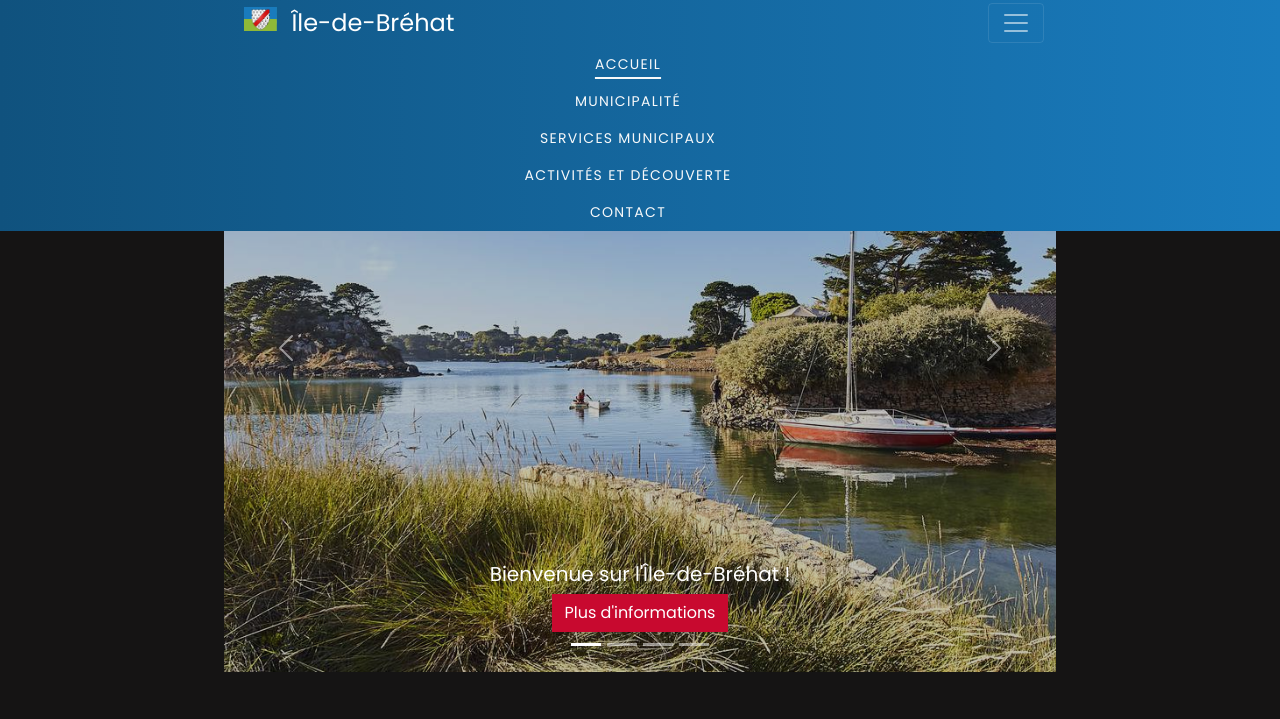
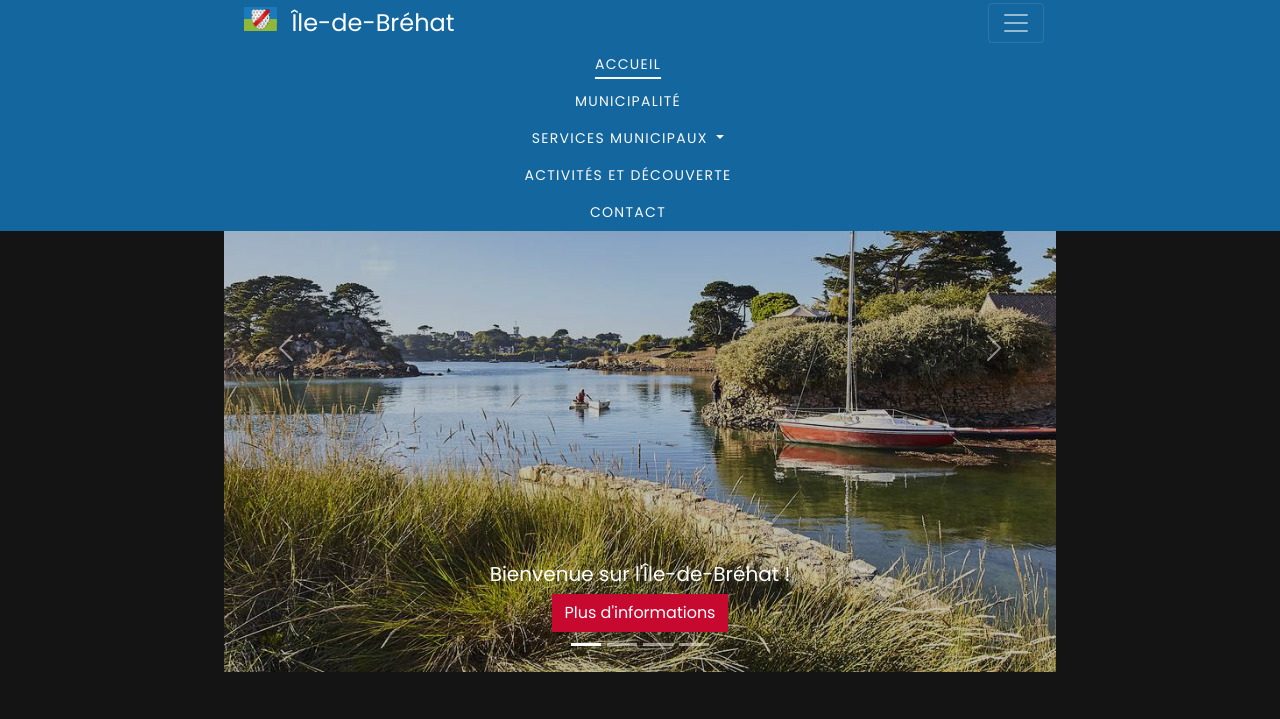
Before and after one commit to yusa-ai/brehat, a PHP site: page / in a window 1280 px wide, after a click that opens the changed part. Shown: the top 719 px of the page. Run offline with PHP 8.4, Linux system fonts and the light colour scheme.

Commit message:
Ajoute dropdown sur Services municipaux (navbar)

```diff
--- a/css/style.css
+++ b/css/style.css
@@ -5,6 +5,7 @@ body {
 :root {
     --global-padding: 17.5%;
     --global-red: #c8092f;
+    --carousel-background: #151414FF;
 }
 
 
@@ -25,6 +26,15 @@ body {
     letter-spacing: .08rem;
     margin-right: 1.5rem;
     position: relative;
+}
+
+.dropdown-menu {
+    border: 0;
+    background-color: var(--carousel-background);
+}
+
+.dropdown-item:hover {
+    color: black !important;
 }
 
 /* Tourisme */
@@ -65,7 +75,7 @@ body {
 }
 
 #tourisme {
-    background-color: #151414FF;
+    background-color: var(--carousel-background);
 }
 
 #actualites {
--- a/index.htm
+++ b/index.htm
@@ -39,8 +39,16 @@
                 <li class="nav-item">
                     <a class="nav-link text-nowrap text-light" href="#">Municipalité</a>
                 </li>
-                <li class="nav-item">
-                    <a class="nav-link text-nowrap text-light" href="#">Services municipaux</a>
+                <li class="nav-item dropdown">
+                    <a aria-expanded="false" class="nav-link text-nowrap text-light dropdown-toggle"
+                       data-bs-toggle="dropdown" href="#"
+                       id="services" role="button">
+                        Services municipaux
+                    </a>
+                    <ul aria-labelledby="services" class="dropdown-menu rounded-0">
+                        <li><a class="dropdown-item text-light" href="#">Vie quotidienne</a></li>
+                        <li><a class="dropdown-item text-light" href="#">Démarches</a></li>
+                    </ul>
                 </li>
                 <li class="nav-item">
                     <a class="nav-link text-nowrap text-light" href="#">Activités et découverte</a>
--- a/js/main.js
+++ b/js/main.js
@@ -1,19 +1,28 @@
 function changerFondNavbar() {
     let scroll = $(window).scrollTop();
     let navbar = $(".navbar");
+    let services = $(".dropdown-menu");
+
+    let blue = "#14679e";
+    let carouselBackground = getComputedStyle(document.documentElement).getPropertyValue("--carousel-background");
 
     if (!collapsed || scroll > 0) {
         // Fond bleu
         navbar.removeAttr("style");
-        navbar.css("background", "linear-gradient(to right, #10527E, #197bbd)");
+        services.removeAttr("style");
+        //navbar.css("background", "linear-gradient(to right, #10527E, #197bbd)");
+        navbar.css("background-color", blue);
         navbar.css("padding-top", "0");
         navbar.css("padding-bottom", "0");
+        services.css("background-color", blue);
     } else {
         // Fond transparent
         navbar.removeAttr("style");
+        services.removeAttr("style");
         navbar.css("background-color", "transparent");
         navbar.css("padding-top", "10px");
         navbar.css("padding-bottom", "10px");
+        services.css("background-color", carouselBackground);
     }
 }
 
```
